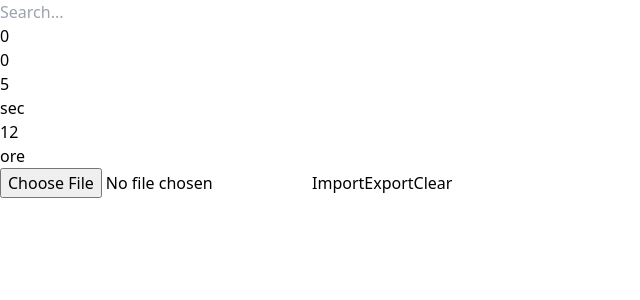
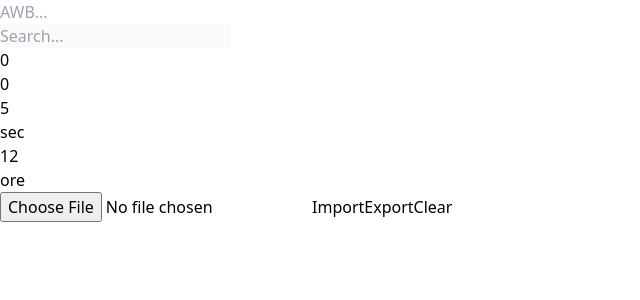
Before and after one commit to azeno-dev/procheck, a Vue app: page / in a window 1280 px wide. Shown: the top 300 px of the page, without its empty margins (0-640 px from the left). Built offline with nearby package versions, Linux system fonts and the light colour scheme; what vue-sweetalert2 would draw is missing.

Commit message:
add 2 input

```diff
--- a/src/views/ProductView.vue
+++ b/src/views/ProductView.vue
@@ -4,9 +4,22 @@
   <div :class="{ ' ': filteredProducts.length > 0, ' bg-gray-100 p-8': 'h-[100vh]' }">
     <!-- Search, Import, and Export Buttons -->
     <div class="flex mb-4 justify-between ">
-      <div class="relative w-3/4 mr-4">
-        <input v-model="searchQuery" type="text" class="w-full px-4 py-2 border rounded-md" placeholder="Search...">
-        <button v-if="searchQuery" @click="clearSearch" class="absolute inset-y-0 right-0 px-2 py-1 text-gray-600">
+      <div class="relative w-[20%] mr-4">
+        <input v-model="searchQueryAWB" type="text" class="w-full px-4 py-2 border rounded-md" placeholder="AWB..."
+          @mouseenter="activSearch = false; searchQuery = ''" :disabled="activSearch == true">
+        <button v-if="searchQueryAWB" @click="searchQueryAWB = ''"
+          class="absolute inset-y-0 right-0 px-2 py-1 text-gray-600">
+          <!-- X Icon -->
+          <svg xmlns="http://www.w3.org/2000/svg" fill="none" viewBox="0 0 24 24" stroke="currentColor" class="h-4 w-4">
+            <path stroke-linecap="round" stroke-linejoin="round" stroke-width="2" d="M6 18L18 6M6 6l12 12"></path>
+          </svg>
+        </button>
+      </div>
+
+      <div class="relative w-[40%] mr-4">
+        <input v-model="searchQuery" type="text" class="w-full px-4 py-2 border rounded-md" placeholder="Search..."
+          @mouseenter="activSearch = true; searchQueryAWB = ''" :disabled="activSearch == false">
+        <button v-if="searchQuery" @click="searchQuery = ''" class="absolute inset-y-0 right-0 px-2 py-1 text-gray-600">
           <!-- X Icon -->
           <svg xmlns="http://www.w3.org/2000/svg" fill="none" viewBox="0 0 24 24" stroke="currentColor" class="h-4 w-4">
             <path stroke-linecap="round" stroke-linejoin="round" stroke-width="2" d="M6 18L18 6M6 6l12 12"></path>
@@ -26,8 +39,12 @@
         </div>
       </div>
 
-      <input v-model="delayAutoClear" type="number" class="w-[4%] px-1 py-1 border rounded-md" @change="saveDataToLocalStorage('delayAutoClear', delayAutoClear)"><p class=" my-auto ml-1 mr-2">sec</p>
-      <input v-model="delayClearData" type="number" class="w-[4%] px-1 py-1 border rounded-md" @change="saveDataToLocalStorage('delayClearData', delayClearData)"><p class=" my-auto ml-1">ore</p>
+      <input v-model="delayAutoClear" type="number" class="w-[4%] px-1 py-1 border rounded-md"
+        @change="saveDataToLocalStorage('delayAutoClear', delayAutoClear)">
+      <p class=" my-auto ml-1 mr-2">sec</p>
+      <input v-model="delayClearData" type="number" class="w-[4%] px-1 py-1 border rounded-md"
+        @change="saveDataToLocalStorage('delayClearData', delayClearData)">
+      <p class=" my-auto ml-1">ore</p>
 
       <!-- <button @click="importData" class="w-1/6 bg-blue-500 text-white px-4 py-2 rounded-md">Import</button> -->
       <input type="file" @change="handleFileUpload" class="hidden" ref="fileInput" accept=".xlsx">
@@ -35,6 +52,7 @@
       <button @click="exportData" class="w-[8%] bg-green-500 text-white px-4 py-2 rounded-md mx-2">Export</button>
       <button @click="clearData" class="w-[8%] bg-red-500 text-white px-4 py-2 rounded-md mx-2">Clear</button>
     </div>
+
 
     <!-- Product Grid -->
     <div class="grid 2xl:grid-cols-6 xl:grid-cols-5 lg:grid-cols-4 md:grid-cols-3 sm:grid-cols-2 gap-4">
@@ -68,11 +86,13 @@ export default {
 
     return {
       swal: this.swalInj,
+      searchQueryAWB: '',
       searchQuery: '',
       activStatus: 'Pregatit',
       inactivStatus: 'Nepregatit',
       delayAutoClear: 5,
       delayClearData: 12,
+      activSearch: false,
       countActive: 0,
       products: values,
       // { id: 1, awb: 'Product 1', date: '19 Jan 2024 15:48:16', status: "Colet livrat", clientName: 'Manea robertina', clientPhone: '0771498277', observations: '3 x CATKLF-CG1' },
@@ -86,41 +106,30 @@ export default {
         return [];
       }
 
+      var valueSearch = this.activSearch == true ? this.searchQuery.toLowerCase() : this.searchQueryAWB.toLocaleLowerCase();
+      if (this.activSearch == false && this.searchQueryAWB.length > 15) {
+        valueSearch = valueSearch.substring(0, 14);
+      }
+
       const result = this.products.filter(product =>
-        (product.awb && product.awb.toLowerCase().includes(this.searchQuery.toLowerCase())) ||
-        (product.date && product.date.toLowerCase().includes(this.searchQuery.toLowerCase())) ||
-        (product.clientName && product.clientName.toLowerCase().includes(this.searchQuery.toLowerCase()))
+        (product.awb && product.awb.toLowerCase().includes(valueSearch)) ||
+        (product.date && product.date.toLowerCase().includes(valueSearch)) ||
+        (product.clientName && product.clientName.toLowerCase().includes(valueSearch)) ||
+        (product.clientPhone && product.clientPhone.toLowerCase().includes(valueSearch)) ||
+        (product.observations && product.observations.toLowerCase().includes(valueSearch))
       );
 
       // console.log("result1: ", result);
-      if (result.length == 1) {
+      if (this.activSearch == false && result.length == 1) {
+
         result[0].status = this.activStatus;
         this.saveToLocalStorage(this.products);
 
-
-        // this.$message({
-        //   message: `A aparut o eroare pe server si nu se poate conectat la baza de date`,
-        //   type: 'error',
-        //   duration: 1000 * 30,
-        //   showClose: true
-        // })
-
-        // this.swal({
-        //   position: "top-end",
-        //   icon: "success",
-        //   title: `Statusul pentru AWB: ${result[0].awb} s-a schimbat cu succes! `,
-        //   html: `AWB ${result[0].awb} se va sterge din cautare in 5 secunde`,
-        //   showConfirmButton: false,
-        //   timer: 5 * 1000,
-        //   timerProgressBar: true,
-        // });
-
         setTimeout(() => {
-          this.searchQuery = '';
+          this.searchQueryAWB = '';
           this.sortByStatus(this.products);
           this.countActive = this.products.filter(p => p.status == this.activStatus).length;
         }, this.delayAutoClear * 1000)
-
         // console.log("result2: ",  result[0]);
       }
 
@@ -133,6 +142,7 @@ export default {
   methods: {
     clearSearch() {
       this.searchQuery = '';
+      this.searchQueryAWB = '';
     },
     initData() {
       const delayAutoClearJson = localStorage.getItem('delayAutoClear');
@@ -175,10 +185,14 @@ export default {
       }
     },
     updateStatus(product: any) {
+      console.log("product.status: ", product.status);
+
       if (product.status !== this.activStatus) {
         product.status = this.activStatus;
+      } else if (product.status === this.activStatus) {
+        product.status = this.inactivStatus;
       } else {
-        product.status = this.inactivStatus;
+        product.status = this.activStatus;
       }
       this.saveToLocalStorage(this.products);
     },
@@ -250,7 +264,7 @@ export default {
       localStorage.setItem('importedData', JSON.stringify(dataToStore));
     },
 
-    saveDataToLocalStorage(key: string,  data: any) {
+    saveDataToLocalStorage(key: string, data: any) {
       localStorage.setItem(key, data.toString());
     },
 
```
